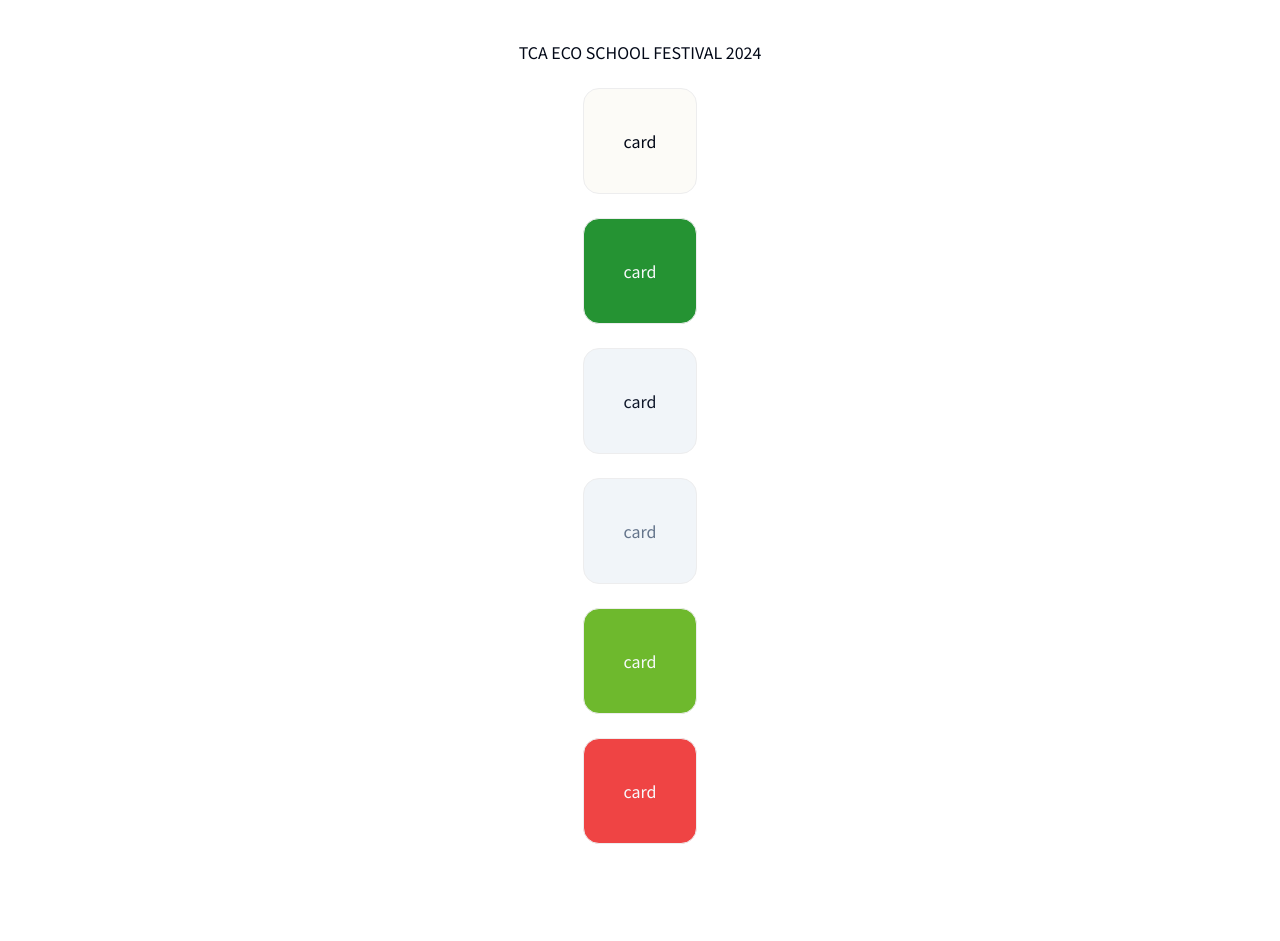
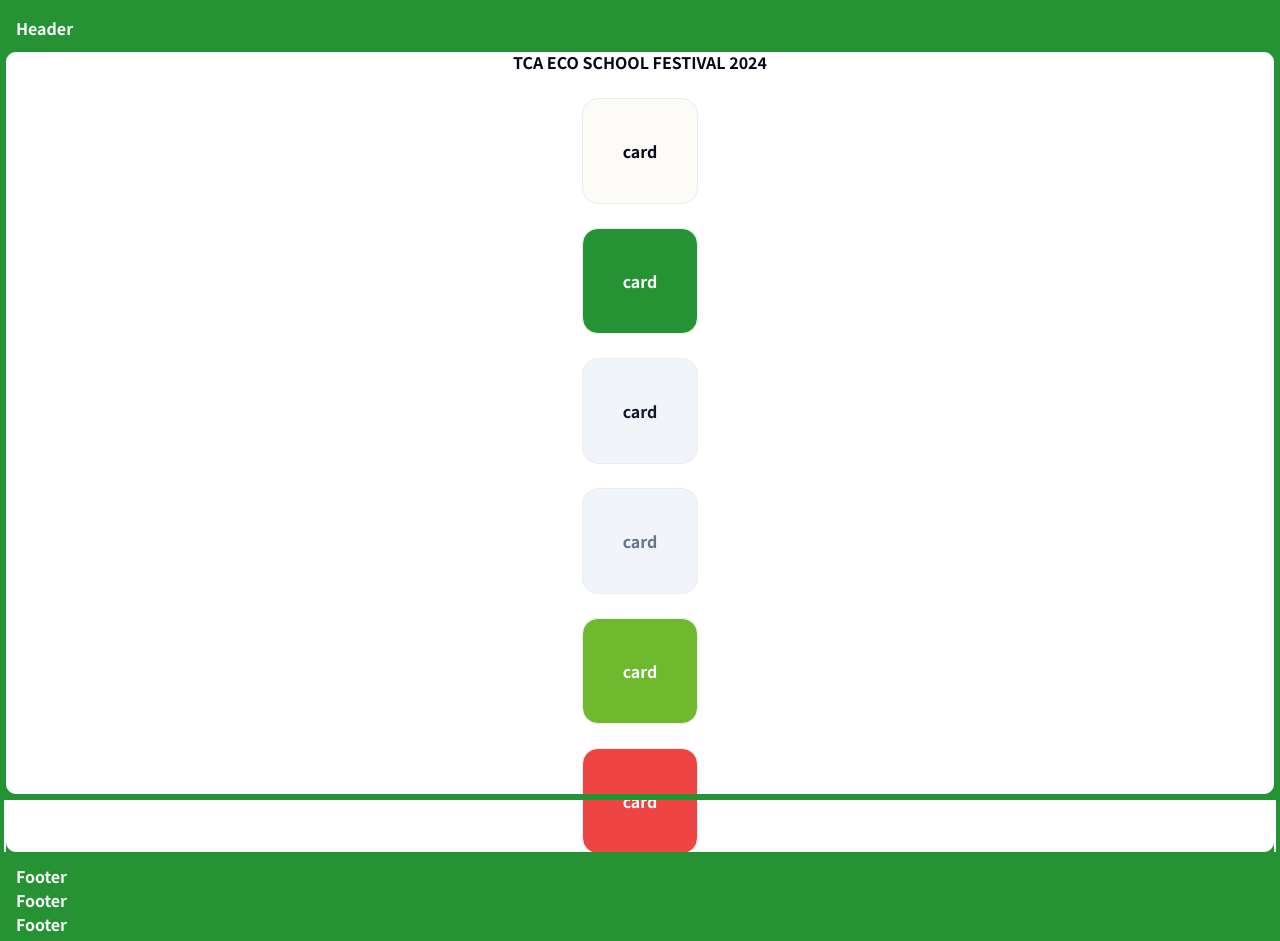
Before and after one commit to R1013-T/gsap-layout-test, a Next.js app: page / in a window 1280 px wide. Shown: the top 941 px of the page. Before the commit the page ends 884 px from the top, so only its background shows below. Built offline with nearby package versions, Linux system fonts and the light colour scheme.

Commit message:
feat: create header footer layout

```diff
--- a/src/app/layout.tsx
+++ b/src/app/layout.tsx
@@ -3,6 +3,9 @@ import './globals.css'
 import type { Metadata } from 'next'
 import { Inter, Noto_Sans_JP } from 'next/font/google'
 
+import Footer from '@/components/footer'
+import Header from '@/components/header'
+import PageBorder from '@/components/page-border'
 import { cn } from '@/lib/utils'
 
 const inter = Inter({ subsets: ['latin'] })
@@ -24,10 +27,13 @@ export default function RootLayout({
         className={cn(
           inter.className,
           notoSansJP.className,
-          'bg-background font-sans antialiased',
+          'h-dvh overflow-y-auto bg-primary p-1 font-sans font-bold antialiased',
         )}
       >
+        <PageBorder />
+        <Header />
         {children}
+        <Footer />
       </body>
     </html>
   )
--- a/src/app/page.tsx
+++ b/src/app/page.tsx
@@ -1,6 +1,6 @@
 export default function Home() {
   return (
-    <main className="flex flex-col items-center justify-center gap-6 p-10">
+    <main className="flex h-dvh flex-col items-center justify-center gap-6 bg-background p-10">
       <p>TCA ECO SCHOOL FESTIVAL 2024</p>
       <div className="rounded-2xl border bg-card p-10">
         <p>card</p>
--- /dev/null
+++ b/src/components/common/corner/index.tsx
@@ -0,0 +1,9 @@
+import { cn } from '@/lib/utils'
+
+export default function Corner({ className }: { className?: string }) {
+  return (
+    <svg viewBox="0 0 125 125" className={cn(className, 'z-40 h-2.5 w-2.5')}>
+      <path fill="#259333" d="M0,0v125h125C55.96,125,0,69.04,0,0Z" />
+    </svg>
+  )
+}
--- /dev/null
+++ b/src/components/footer/index.tsx
@@ -0,0 +1,15 @@
+import Corner from '../common/corner'
+
+export default function Footer() {
+  return (
+    <footer className="relative bg-primary p-3 text-primary-foreground">
+      <Corner className="absolute -top-2.5 left-0.5" />
+      <Corner className="absolute -top-2.5 right-0.5 -rotate-90" />
+      <p>Footer</p>
+      <p>Footer</p>
+      <p>Footer</p>
+      <p>Footer</p>
+      <p>Footer</p>
+    </footer>
+  )
+}
--- /dev/null
+++ b/src/components/header/index.tsx
@@ -0,0 +1,11 @@
+import Corner from '../common/corner'
+
+export default function Header() {
+  return (
+    <header className="relative bg-primary p-3 text-primary-foreground ">
+      <Corner className="absolute -bottom-2.5 left-0.5 rotate-90" />
+      <Corner className="absolute -bottom-2.5 right-0.5 rotate-180" />
+      Header
+    </header>
+  )
+}
--- /dev/null
+++ b/src/components/page-border/index.tsx
@@ -0,0 +1,16 @@
+import Corner from '../common/corner'
+
+export default function PageBorder() {
+  return (
+    <div>
+      <span className="fixed left-0 top-0 z-40 h-dvh w-1.5 bg-primary"></span>
+      <span className="fixed right-0 top-0 z-40 h-dvh w-1.5 bg-primary"></span>
+      <span className="fixed right-0 top-0 z-40 h-1.5 w-full bg-primary"></span>
+      <span className="fixed bottom-0 right-0 z-40 h-1.5 w-full bg-primary"></span>
+      <Corner className="fixed bottom-1.5 left-1.5" />
+      <Corner className="fixed left-1.5 top-1.5 rotate-90" />
+      <Corner className="fixed right-1.5 top-1.5 rotate-180" />
+      <Corner className="fixed bottom-1.5 right-1.5 -rotate-90" />
+    </div>
+  )
+}
```
